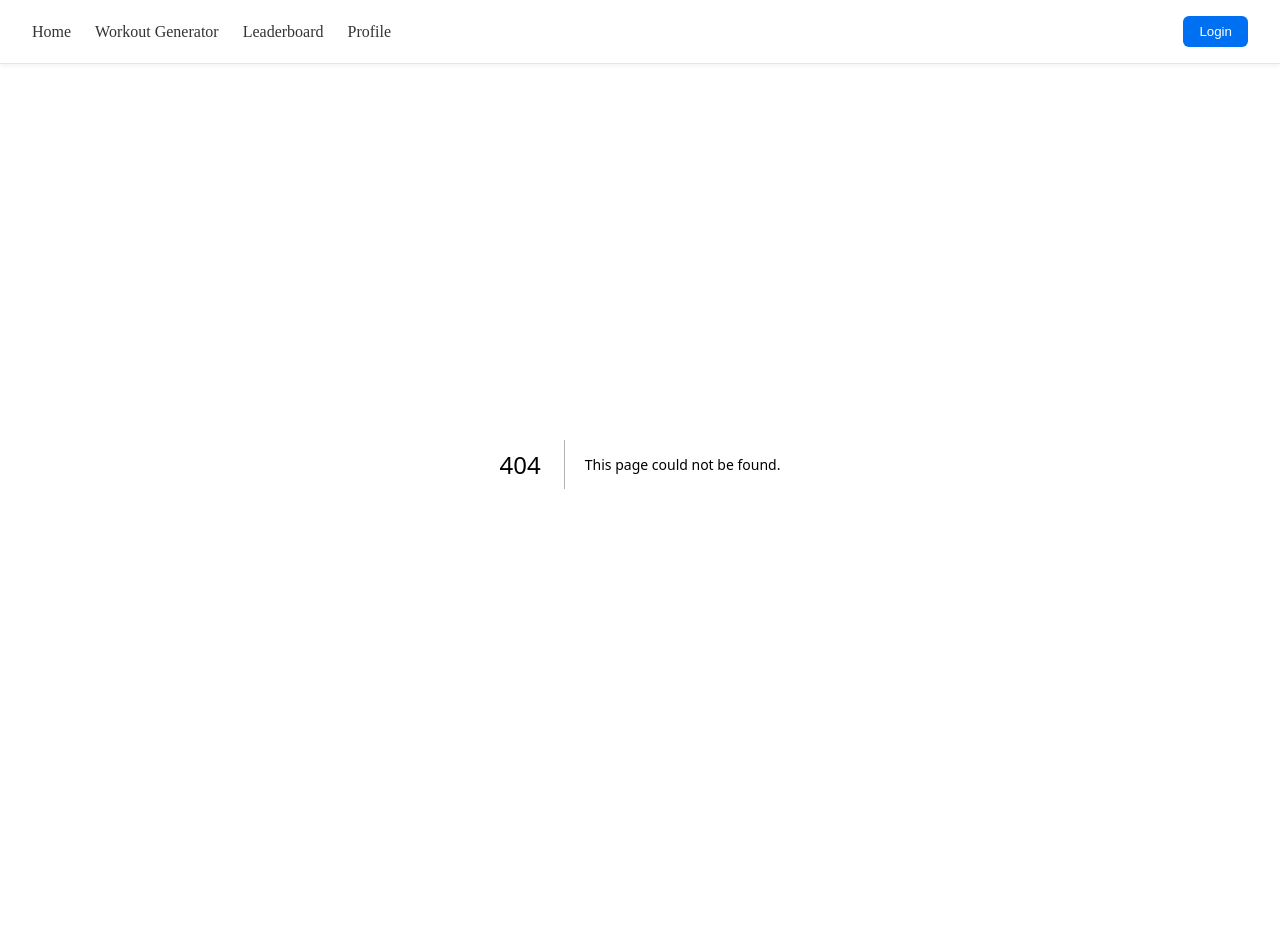
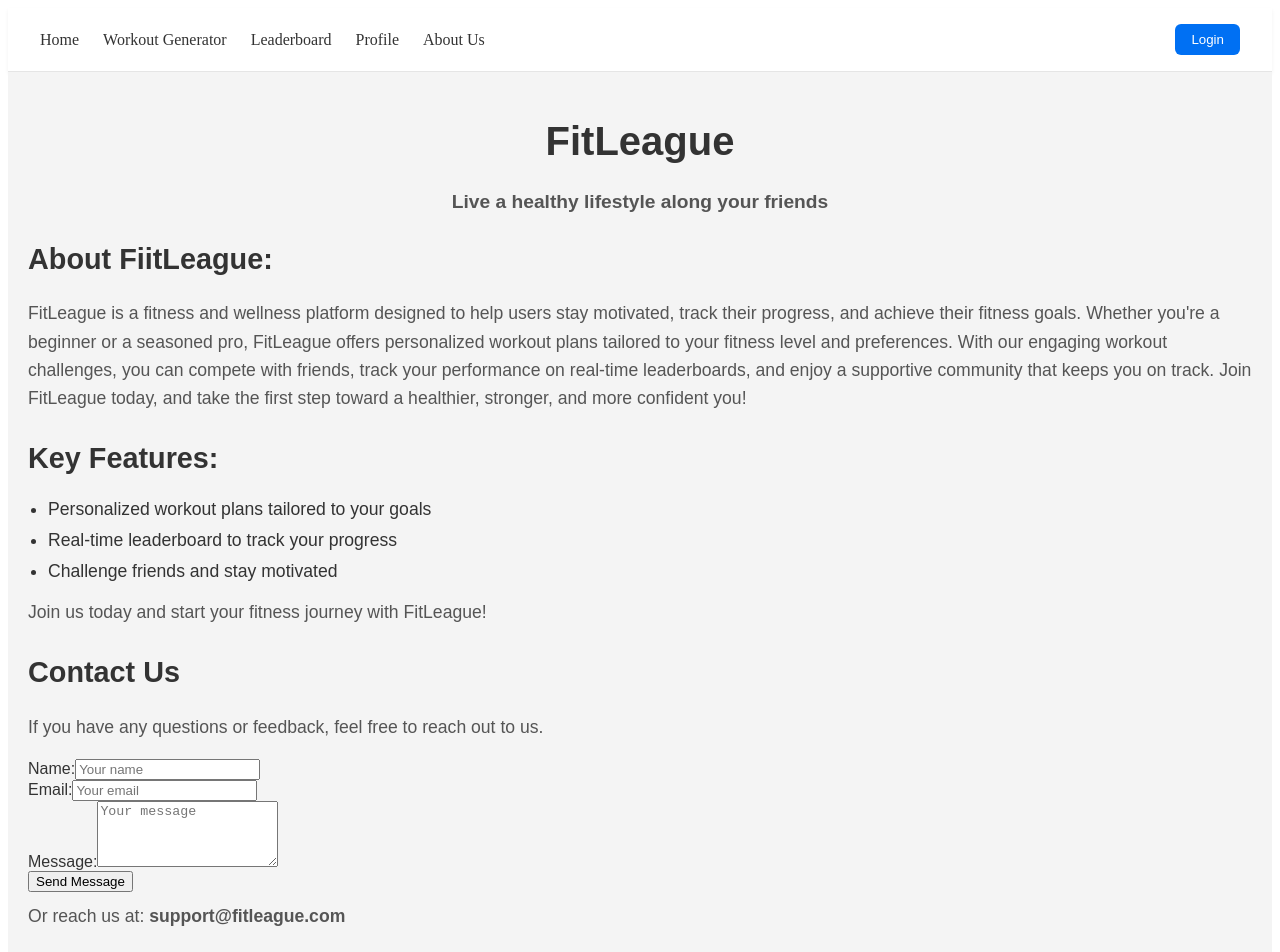
Before and after one commit to Aaru5h/FitLeague, a Next.js app: page /about in a window 1280 px wide. Before the commit this address had no page. Shown: the top 952 px of the page. Before the commit the page ends 864 px from the top, so only its background shows below. Built offline with nearby package versions, Linux system fonts and the light colour scheme.

Commit message:
Added an about section

```diff
--- /dev/null
+++ b/src/app/about/footer.js
@@ -0,0 +1,49 @@
+import React from 'react';
+
+const Footer = () => {
+  return (
+    <div>
+      <footer>
+        <div>
+          <h2>Contact Us</h2>
+          <p>If you have any questions or feedback, feel free to reach out to us.</p>
+
+          <form>
+            <div>
+              <label>Name:</label>
+              <input type="text" placeholder="Your name" />
+            </div>
+
+            <div>
+              <label>Email:</label>
+              <input type="email" placeholder="Your email" />
+            </div>
+
+            <div>
+              <label>Message:</label>
+              <textarea placeholder="Your message" rows="4"></textarea>
+            </div>
+
+            <button type="submit">Send Message</button>
+          </form>
+
+          <p>Or reach us at: <strong>support@fitleague.com</strong></p>
+        </div>
+
+        <div>
+          <p>Follow us on:</p>
+          <ul>
+            <li><a href="#">Twitter</a></li>
+            <li><a href="#">Instagram</a></li>
+          </ul>
+        </div>
+
+        <div>
+          <p>&copy; 2025 FitLeague. All Rights Reserved.</p>
+        </div>
+      </footer>
+    </div>
+  );
+};
+
+export default Footer;
--- /dev/null
+++ b/src/app/about/footer.module.css
@@ -0,0 +1,78 @@
+footer {
+    background-color: #333;
+    color: white;
+    padding: 20px 0;
+    text-align: center;
+  }
+
+  footer h2 {
+    font-size: 1.5rem;
+    margin-bottom: 10px;
+  }
+
+  footer p {
+    font-size: 1rem;
+    margin-bottom: 20px;
+  }
+
+  footer form {
+    margin-bottom: 20px;
+  }
+
+  footer form div {
+    margin-bottom: 10px;
+  }
+
+  footer label {
+    display: block;
+    font-weight: bold;
+  }
+
+  footer input,
+  footer textarea {
+    width: 100%;
+    padding: 10px;
+    margin-top: 5px;
+    font-size: 1rem;
+    border: 1px solid #ccc;
+    border-radius: 5px;
+  }
+
+  footer button {
+    background-color: #4CAF50;
+    color: white;
+    padding: 10px 15px;
+    border: none;
+    border-radius: 5px;
+    cursor: pointer;
+    font-size: 1rem;
+  }
+
+  footer button:hover {
+    background-color: #45a049;
+  }
+
+  footer .socialLinks ul {
+    list-style: none;
+    padding: 0;
+  }
+
+  footer .socialLinks ul li {
+    display: inline;
+    margin: 0 10px;
+  }
+
+  footer .socialLinks a {
+    color: white;
+    text-decoration: none;
+    font-size: 1.2rem;
+  }
+
+  footer .socialLinks a:hover {
+    text-decoration: underline;
+  }
+
+  footer .footerInfo {
+    margin-top: 20px;
+    font-size: 0.9rem;
+  }
--- /dev/null
+++ b/src/app/about/page.js
@@ -0,0 +1,29 @@
+import React from 'react'
+import Footer from './footer'
+import './styles.css'
+
+const About = () => {
+  return (
+    <div className='about-container'>
+
+        <h1>FitLeague</h1>
+        <h4>Live a healthy lifestyle along your friends</h4>
+
+        <h2>About FiitLeague:</h2>
+        <p>FitLeague is a fitness and wellness platform designed to help users stay motivated, track their progress, and achieve their fitness goals. Whether you're a beginner or a seasoned pro, FitLeague offers personalized workout plans tailored to your fitness level and preferences. With our engaging workout challenges, you can compete with friends, track your performance on real-time leaderboards, and enjoy a supportive community that keeps you on track. Join FitLeague today, and take the first step toward a healthier, stronger, and more confident you!</p>
+
+        <h2>Key Features:</h2>
+      <ul>
+        <li>Personalized workout plans tailored to your goals</li>
+        <li>Real-time leaderboard to track your progress</li>
+        <li>Challenge friends and stay motivated</li>
+      </ul>
+      <p>Join us today and start your fitness journey with FitLeague!</p>
+
+      <Footer />
+
+    </div>
+  )
+}
+
+export default About
--- /dev/null
+++ b/src/app/about/styles.css
@@ -0,0 +1,51 @@
+.about-container {
+    padding: 20px;
+    background-color: #f4f4f4;
+    color: #333;
+    font-family: Arial, sans-serif;
+  }
+
+  .about-container h1 {
+    text-align: center;
+    font-size: 2.5rem;
+    color: #333;
+  }
+
+  .about-container h4 {
+    text-align: center;
+    font-size: 1.2rem;
+    color: #555;
+  }
+
+  .about-container h2 {
+    font-size: 1.8rem;
+    margin-top: 30px;
+    color: #333;
+  }
+
+  .about-container p {
+    font-size: 1.1rem;
+    line-height: 1.6;
+    margin-top: 10px;
+    color: #555;
+  }
+
+  .about-container ul {
+    list-style-type: disc;
+    padding-left: 20px;
+    margin-top: 10px;
+  }
+
+  .about-container ul li {
+    font-size: 1.1rem;
+    margin-bottom: 10px;
+  }
+
+  .about-container a {
+    color: #4CAF50;
+    text-decoration: none;
+  }
+
+  .about-container a:hover {
+    text-decoration: underline;
+  }
--- a/src/components/Navbar.jsx
+++ b/src/components/Navbar.jsx
@@ -13,6 +13,7 @@ const Navbar = () => {
         <Link href="/workout">Workout Generator</Link>
         <Link href="/leaderboard">Leaderboard</Link>
         <Link href='/profile'>Profile</Link>
+        <Link href='/about'>About Us</Link>
       </div>
       <Link href='/auth/login'>
         <button className={styles.authButton}>
```
Also changed, not shown: src/app/profile/page.js (line endings or trailing spaces).
